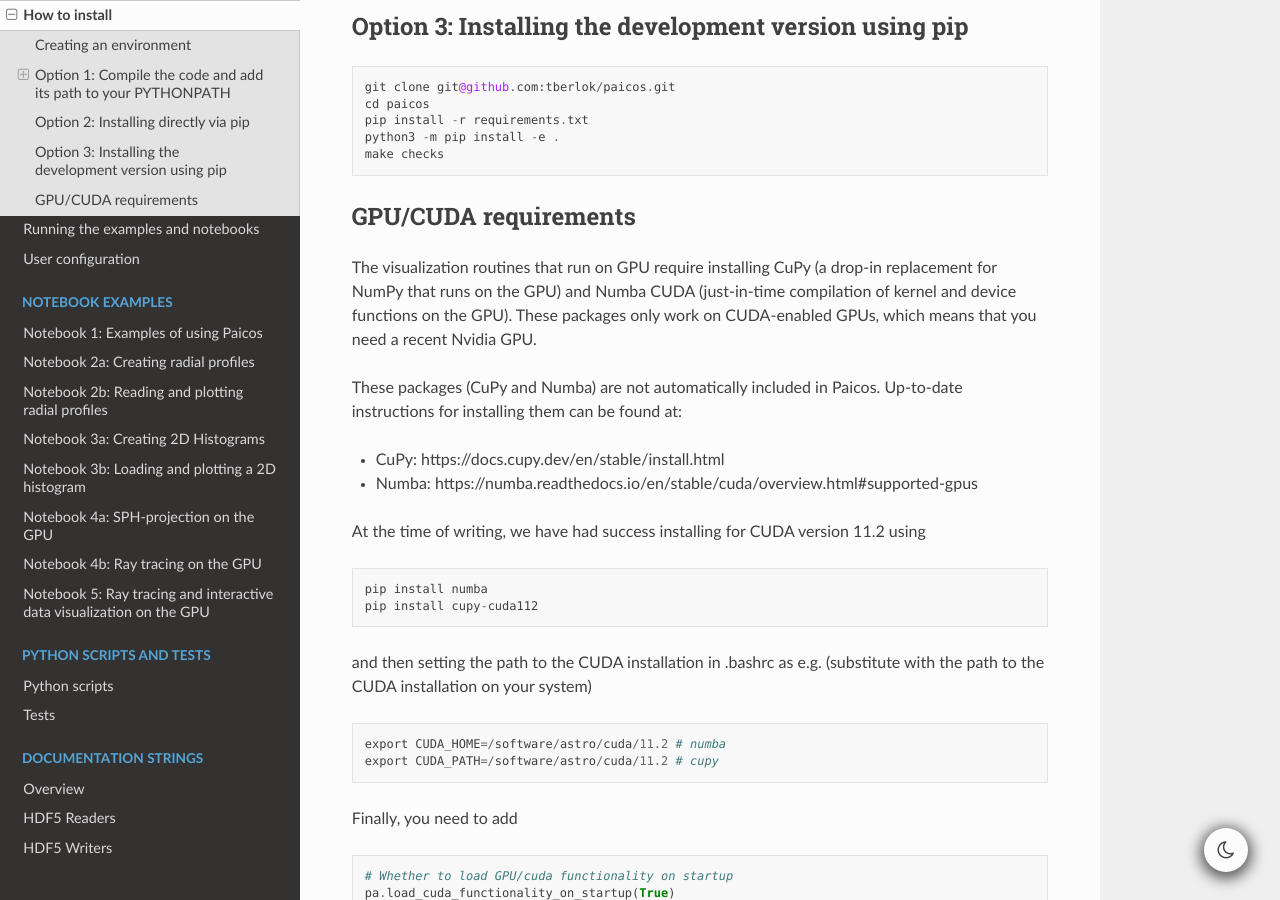
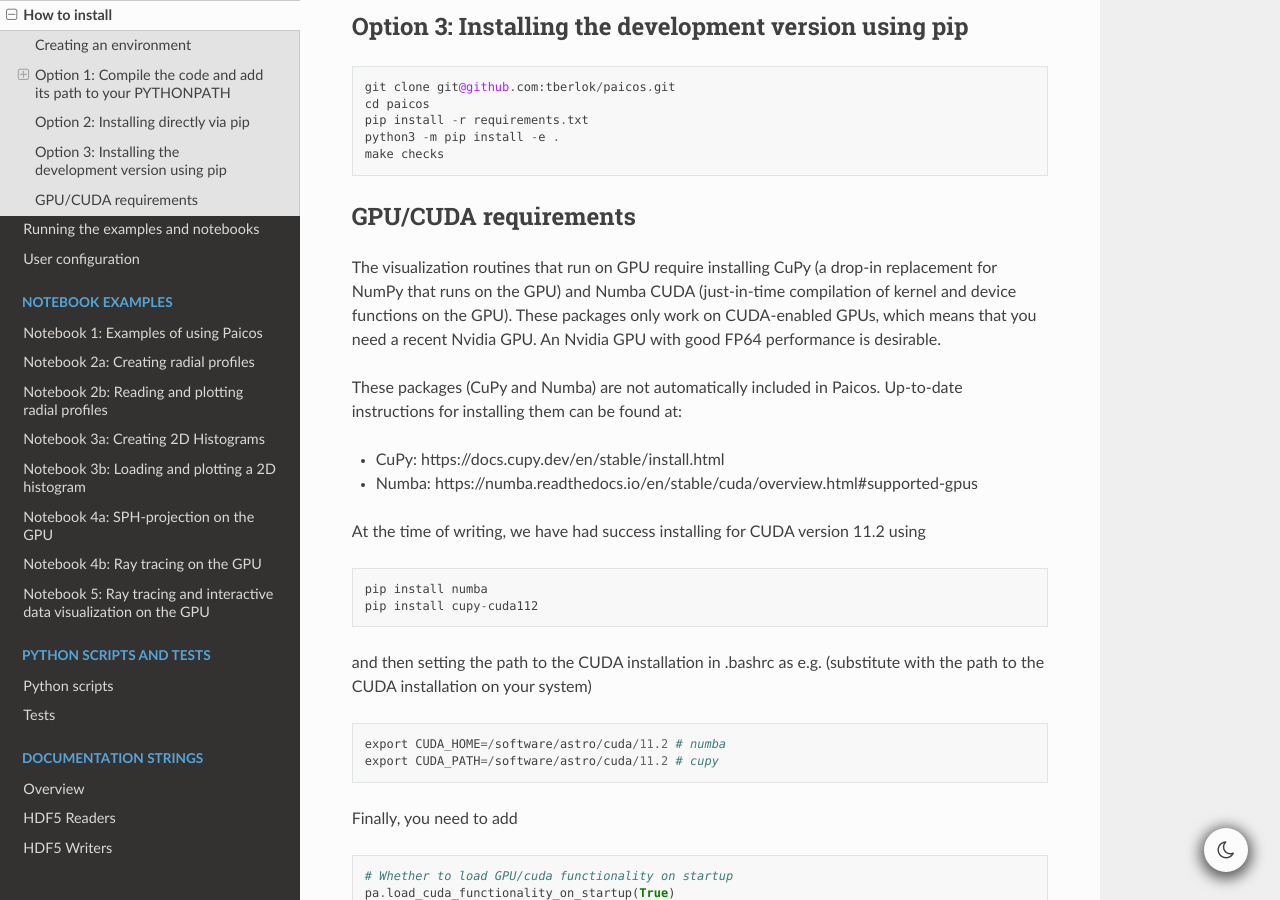
Before and after one commit to tberlok/paicos, a Sphinx documentation site: the page built from docs/source/installation.md, in a window 1280 px wide and 900 px high, scrolled down 1959 px. Built offline with Sphinx 7.4.7 and the Read the Docs theme 2.0.0, drawn with Linux system fonts in a browser that asks for light colours.

Commit message:
Update installation.md with FP64 note

```diff
--- a/docs/source/installation.md
+++ b/docs/source/installation.md
@@ -89,7 +89,8 @@ make checks
 The visualization routines that run on GPU require installing CuPy (a drop-in replacement
 for NumPy that runs on the GPU) and Numba CUDA (just-in-time compilation of kernel
 and device functions on the GPU). These packages only work on CUDA-enabled GPUs,
-which means that you need a recent Nvidia GPU.
+which means that you need a recent Nvidia GPU. An Nvidia GPU with good FP64 performance
+is desirable.
 
 These packages (CuPy and Numba) are not automatically included in Paicos.
 Up-to-date instructions for installing them can be found at:
```
